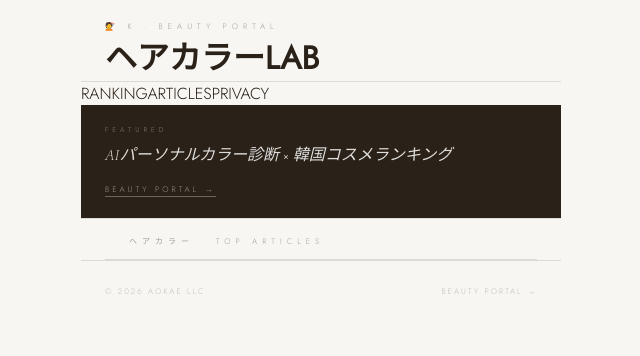
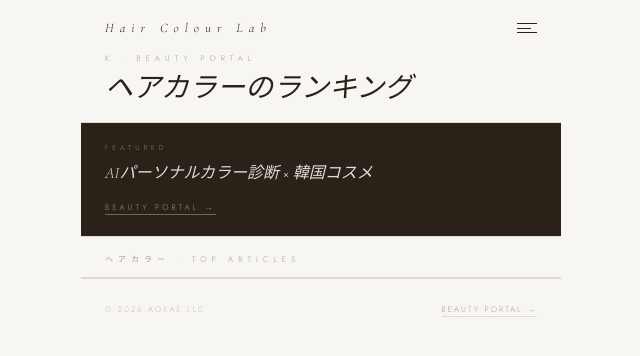
Before and after one commit to okuwabara07-gif/haircolor-lab, a Next.js app: page / in a window 1280 px wide. Shown: the top 356 px of the page, without its empty margins (319-959 px from the left). Built offline with nearby package versions, Linux system fonts and the light colour scheme.

Commit message:
style: shiro redesign

```diff
--- a/app/page.tsx
+++ b/app/page.tsx
@@ -1,34 +1,33 @@
-import Link from 'next/link';
-
 export default function Home() {
   return (
     <main>
       <header className="site-header">
-        <p className="eyebrow">💇 K · BEAUTY PORTAL</p>
-        <h1 className="site-title">ヘアカラーLAB</h1>
+        <div className="site-nav-bar">
+          <div className="site-logo">Hair Colour Lab</div>
+          <div style={{display:'flex',flexDirection:'column' as const,gap:4}}>
+            <div style={{width:20,height:'0.5px',background:'#2A2218'}}></div>
+            <div style={{width:14,height:'0.5px',background:'#2A2218'}}></div>
+            <div style={{width:20,height:'0.5px',background:'#2A2218'}}></div>
+          </div>
+        </div>
+        <div className="eyebrow" style={{marginBottom:8}}>K · BEAUTY PORTAL</div>
+        <div className="section-title">ヘアカラーのランキング</div>
       </header>
 
-      <nav className="site-nav">
-        <Link href="/" className="active">RANKING</Link>
-        <Link href="/blog">ARTICLES</Link>
-        <Link href="/privacy">PRIVACY</Link>
-      </nav>
-
       <div className="portal-banner">
-        <p className="portal-banner-label">FEATURED</p>
-        <p className="portal-banner-title">AIパーソナルカラー診断 × 韓国コスメランキング</p>
+        <div className="portal-banner-label">FEATURED</div>
+        <div className="portal-banner-title">AIパーソナルカラー診断 × 韓国コスメ</div>
         <a href="https://beauty-portal-jp.vercel.app" target="_blank" className="portal-banner-link">
           BEAUTY PORTAL →
         </a>
       </div>
 
-      <section style={{padding:'0 24px'}}>
-        <p className="section-label">ヘアカラー · TOP ARTICLES</p>
-      </section>
+      <div className="section-label">ヘアカラー · TOP ARTICLES</div>
 
       <footer className="site-footer">
         <span>© 2026 AOKAE LLC</span>
-        <a href="https://beauty-portal-jp.vercel.app" target="_blank" className="footer-portal">
+        <a href="https://beauty-portal-jp.vercel.app" target="_blank"
+          style={{color:'#A89F94',borderBottom:'0.5px solid #DDD9D3',paddingBottom:1}}>
           BEAUTY PORTAL →
         </a>
       </footer>
```
